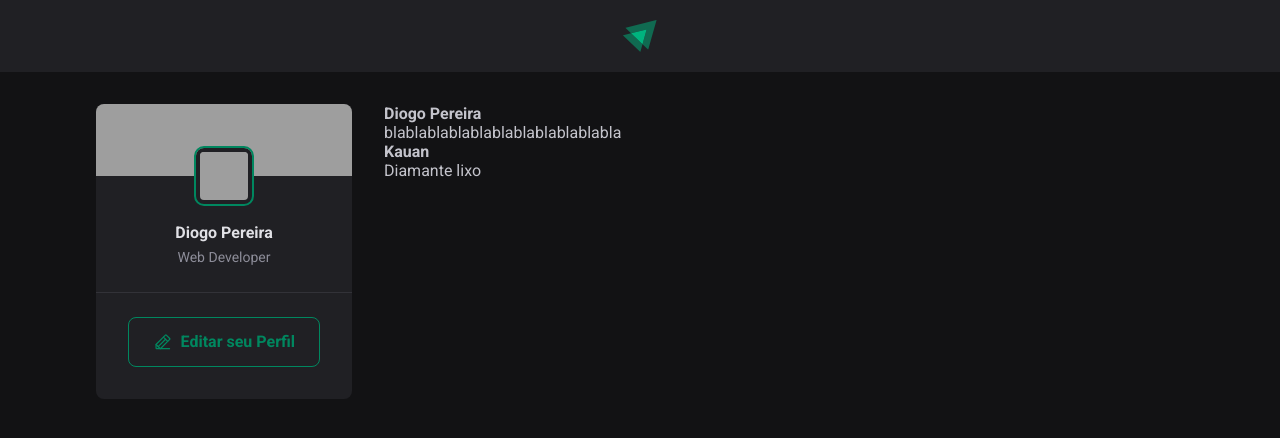
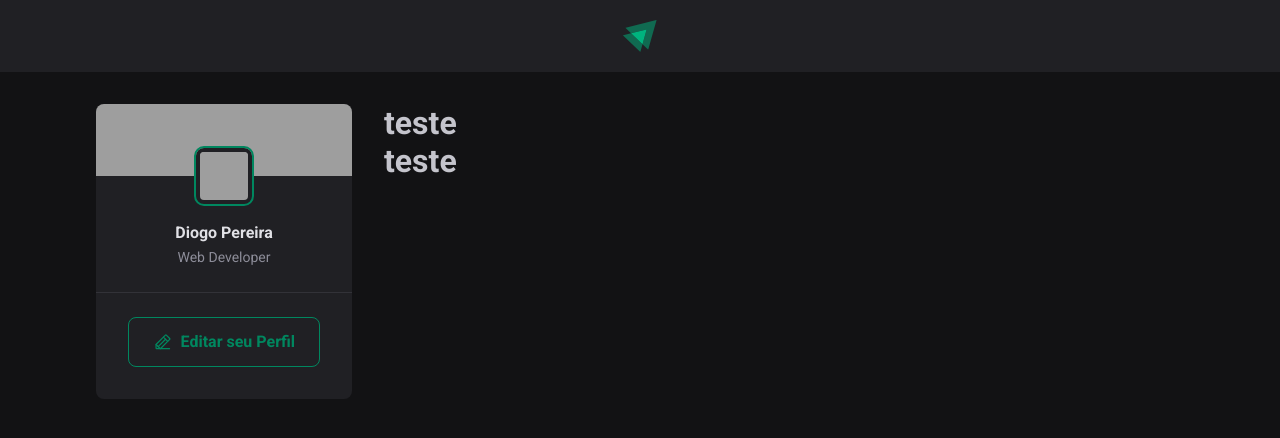
Before and after one commit to Diogopbr/ignite-react, a React (Vite) app in the folder modulo-2/: page / in a window 1280 px wide. Shown: the top 438 px of the page. Built offline with nearby package versions, Linux system fonts and the light colour scheme; grey boxes are pictures that could not be loaded.

Commit message:
criação dos arquivos de post

```diff
--- a/modulo-2/src/App.jsx
+++ b/modulo-2/src/App.jsx
@@ -1,5 +1,5 @@
 import { Header } from './components/Header'
-import { Post } from "./Post"
+import { Post } from './components/Post';
 
 
 import styles from './App.module.css';
--- a/modulo-2/src/Post.jsx
+++ /dev/null
@@ -1,8 +0,0 @@
-export function Post(props) {
-    return (
-        <div>
-            <strong>{props.author}</strong>
-            <p>{props.content}</p>
-        </div>
-    )
-}
--- /dev/null
+++ b/modulo-2/src/components/Post.jsx
@@ -0,0 +1,5 @@
+export function Post () {
+    return (
+        <h1>teste</h1>
+    )
+}
--- /dev/null
+++ b/modulo-2/src/components/Post.module.css
@@ -0,0 +1,3 @@
+.post {
+
+}
```
Also changed, not shown: modulo-2/index.html (line endings or trailing spaces).
